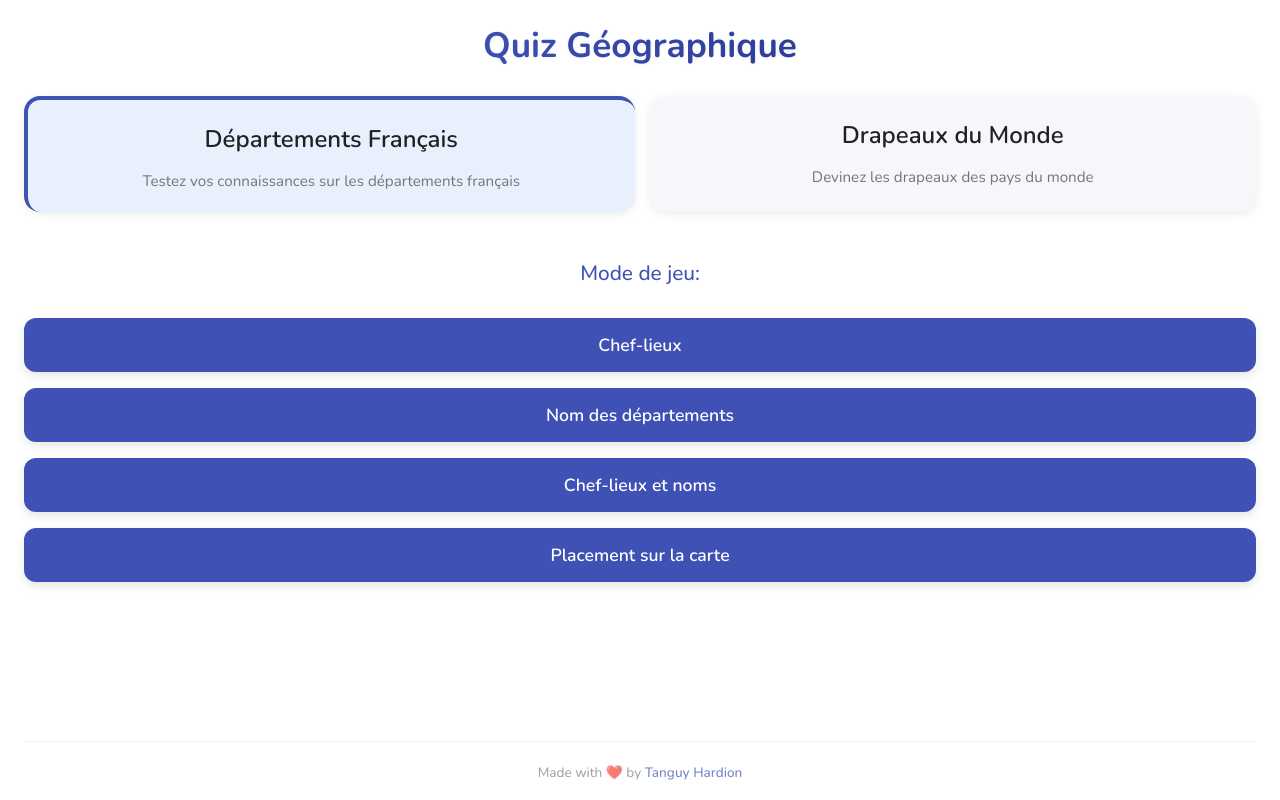
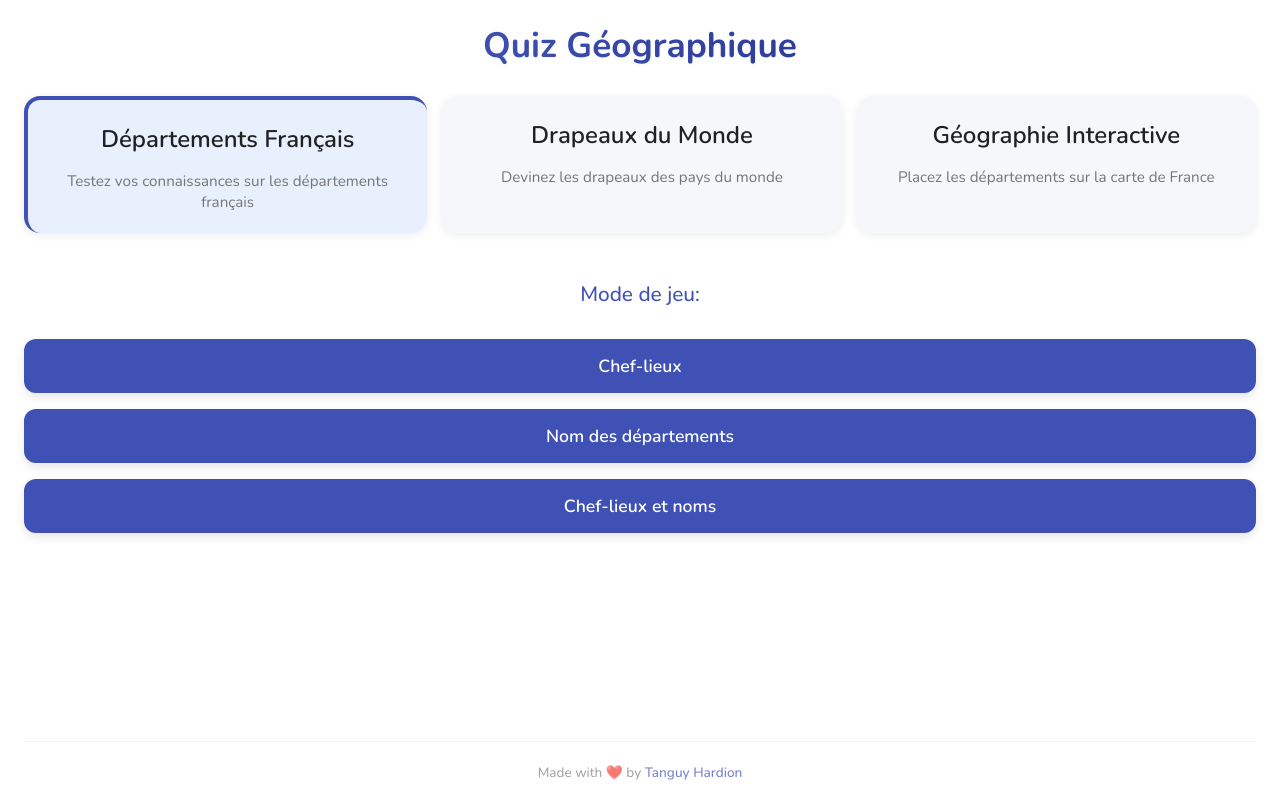
Before and after one commit to tanguyhardion/geography-guessing, a Vue app: page / in a window 1280 px wide. Built offline with nearby package versions, Linux system fonts and the light colour scheme.

Commit message:
feat: add interactive geography game mode selection to HomePage

```diff
--- a/src/pages/HomePage.vue
+++ b/src/pages/HomePage.vue
@@ -20,6 +20,15 @@
         <h2>Drapeaux du Monde</h2>
         <p>Devinez les drapeaux des pays du monde</p>
       </div>
+
+      <div
+        class="game-type"
+        :class="{ active: selectedGame === 'map' }"
+        @click="selectedGame = 'map'"
+      >
+        <h2>Géographie Interactive</h2>
+        <p>Placez les départements sur la carte de France</p>
+      </div>
     </div>
     <div v-if="selectedGame === 'departments'" class="mode-buttons">
       <h3>Mode de jeu:</h3>
@@ -28,6 +37,9 @@
         Nom des départements
       </button>
       <button @click="startGame('guessBoth')">Chef-lieux et noms</button>
+    </div>
+    <div v-else-if="selectedGame === 'map'" class="mode-buttons">
+      <h3>Mode de jeu:</h3>
       <button @click="startGame('guessMapLocation')">
         Placement sur la carte
       </button>
@@ -92,7 +104,7 @@ import type { GameMode, Continent } from "../types";
 
 const emit = defineEmits(["mode-selected"]);
 const gameStore = useGameStore();
-const selectedGame = ref<"departments" | "flags">("departments");
+const selectedGame = ref<"departments" | "flags" | "map">("departments");
 const selectedFlagMode = ref<"normal" | "reverse" | null>(null);
 const showContinentSelection = ref(false);
 
@@ -183,7 +195,7 @@ h3 {
 }
 
 .game-type {
-  width: 250px;
+  width: 220px;
   max-width: 100%;
   padding: 20px;
   border: none;
```
